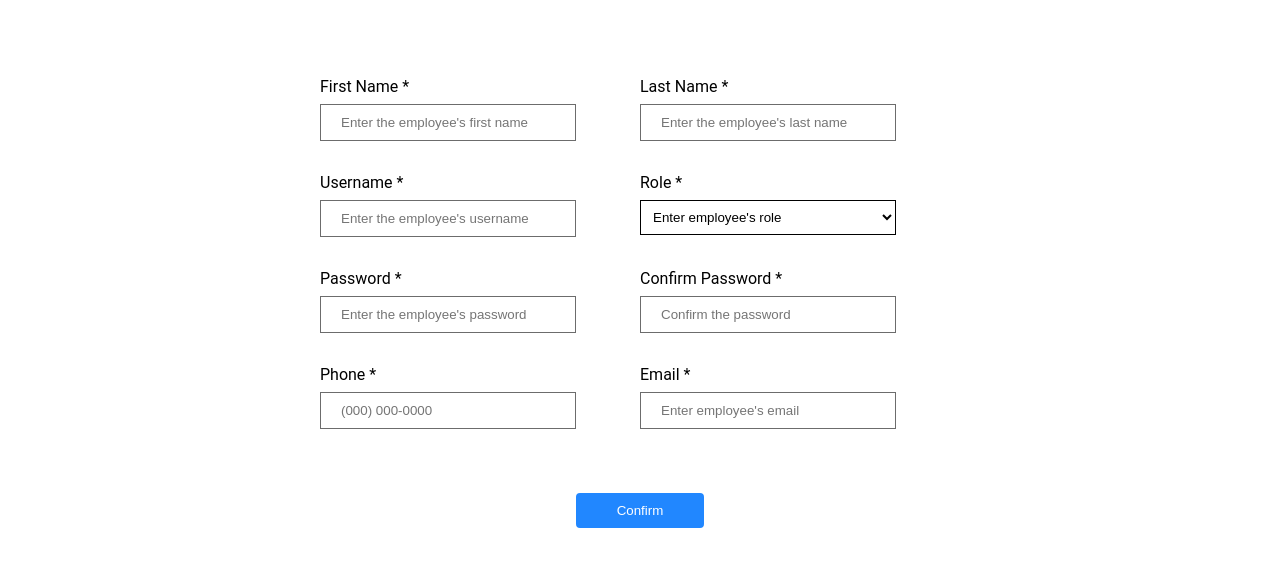
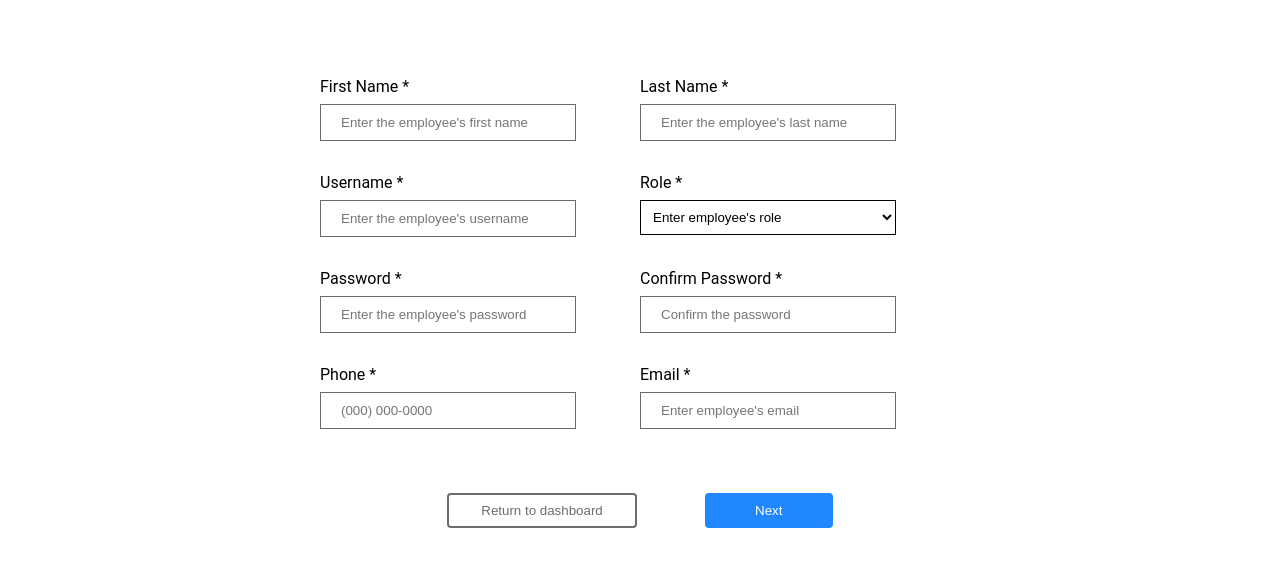
Before and after one commit to lb5255/vaccin8, a plain HTML site: page client/admin/adduser.html in a window 1280 px wide. Shown: the part 357-924 px from the top of the page. Drawn offline with Linux system fonts and the light colour scheme; no server answers.

Commit message:
minor change

```diff
--- a/client/admin/adduser.html
+++ b/client/admin/adduser.html
@@ -116,8 +116,12 @@
 						</label>
 					</div>
 				</section>
+				<section centered>
+                    <button unfilled type="button" onclick="history.back()">Return to dashboard</button>
+					<button next> Next </button>
+				</section>
 
-				<section centered>
+				<!-- <section centered>
 					<button modal-button="confirmAddUserModal">Confirm</button>
 					<div id="confirmAddUserModal" class="modal">
 						<div class="modal-content">
@@ -128,7 +132,7 @@
 							<button unfilled close-modal>No, go back</button>
 						</div>
 					</div>
-				</section>
+				</section> -->
 			</div>
 
 			<div class="page" data-timeline="2" onload="loadLocationPage()" validate="setLocations()">
@@ -168,6 +172,11 @@
 					<strong>Role:</strong> <span id="acct-role"></span><br />
 					<strong>Locations:</strong> <span id="acct-locations"></span><br />
 				</section>
+
+				<section centered>
+					<button unfilled onclick="document.location='adminmain.html'">Return to dashboard</button>
+				</section>
+
 			</div>
 		</main>
 	</body>
```
